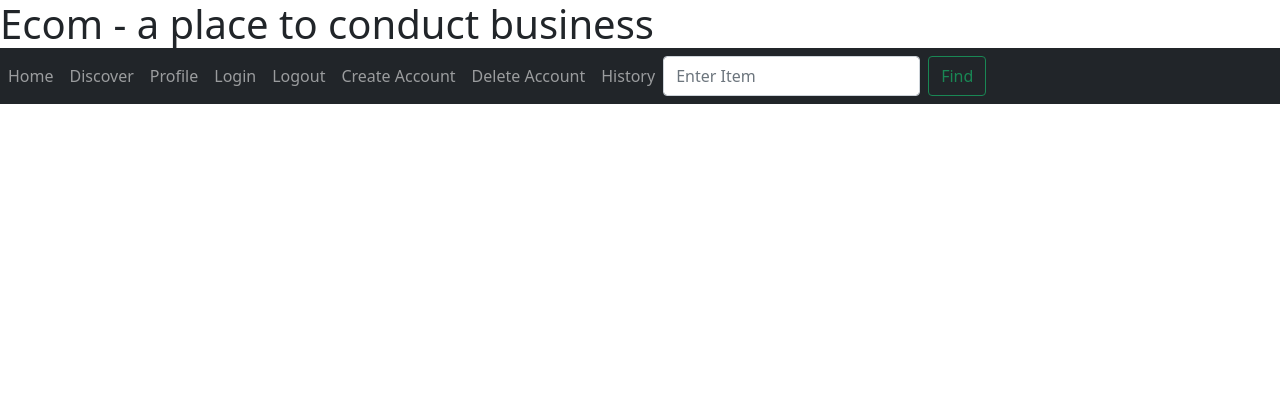
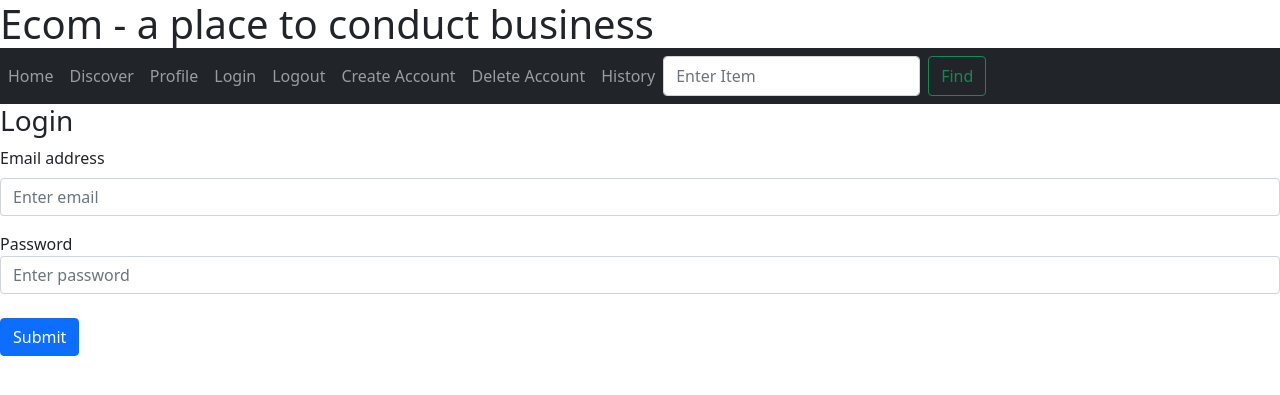
Before and after one commit to mkao823/Group8Project, a Python web app: template websiteProject/app/templates/login.html in a window 1280 px wide. Shown: the top 395 px of the page. Run offline with Jinja, Linux system fonts and the light colour scheme; the template is opened without the code that fills it, so the values that code supplies are empty.

Commit message:
fixed login, discover

```diff
--- a/websiteProject/app/templates/base.html
+++ b/websiteProject/app/templates/base.html
@@ -229,7 +229,11 @@
     {% block sign_up %}
     {% endblock sign_up %}
 
+    {% block login %}
+    {% endblock login %}
 
+    {% block discover %}
+    {% endblock discover %}
     <!--<form>
 
     <form>
--- a/websiteProject/app/templates/discover.html
+++ b/websiteProject/app/templates/discover.html
@@ -2,7 +2,7 @@
 {% block title %}
 	Discover
 {% endblock title %}
-{% block content %}
+{% block discover %}
   <h2>We Bring You The Best</h2>
   <style>
     .row {
@@ -40,4 +40,4 @@
       <img src=" " width="300" height="300" />
     </div>
 </div>
-{% endblock %}
+{% endblock discover %}
--- a/websiteProject/app/templates/login.html
+++ b/websiteProject/app/templates/login.html
@@ -2,7 +2,7 @@
 {% block title %}
    Login
 {% endblock title %}
-{% block content %}
+{% block login %}
 <form method = "POST">
   <h3>Login</h3>
   <div class = "mb-3">
@@ -16,4 +16,4 @@
   <br />
   <button type="submit" class="btn btn-primary">Submit</button>
 </form>
-{% endblock content %}
+{% endblock login %}
```
Also changed, not shown: websiteProject/app/routes.py (+4 -3 lines).
